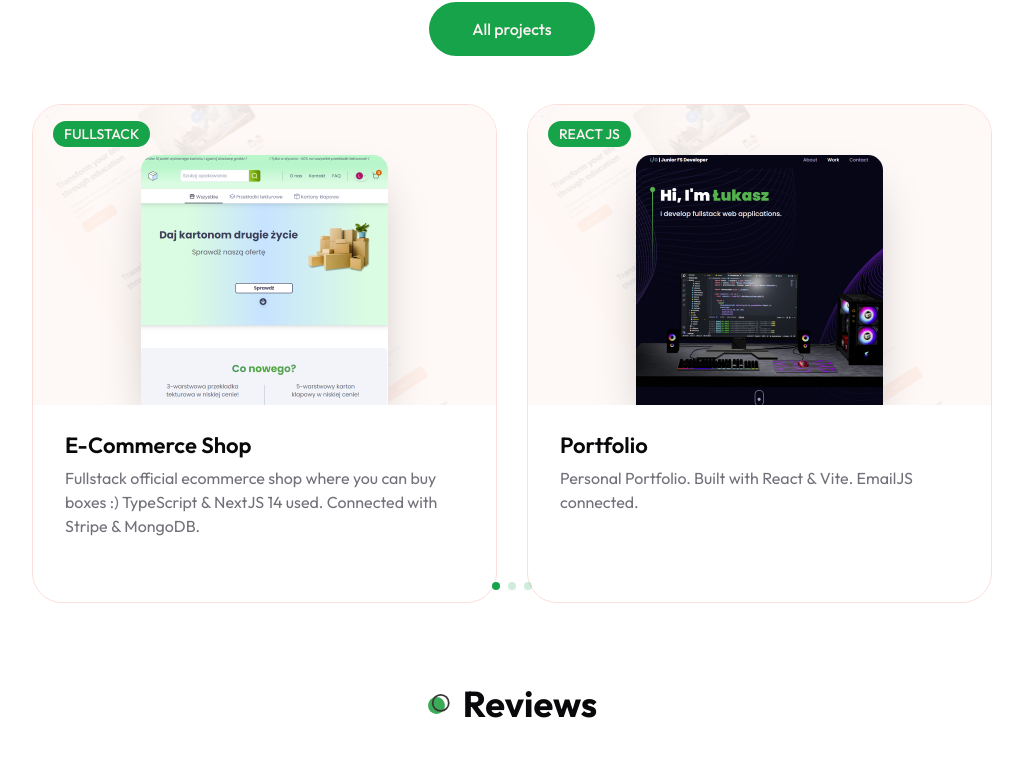
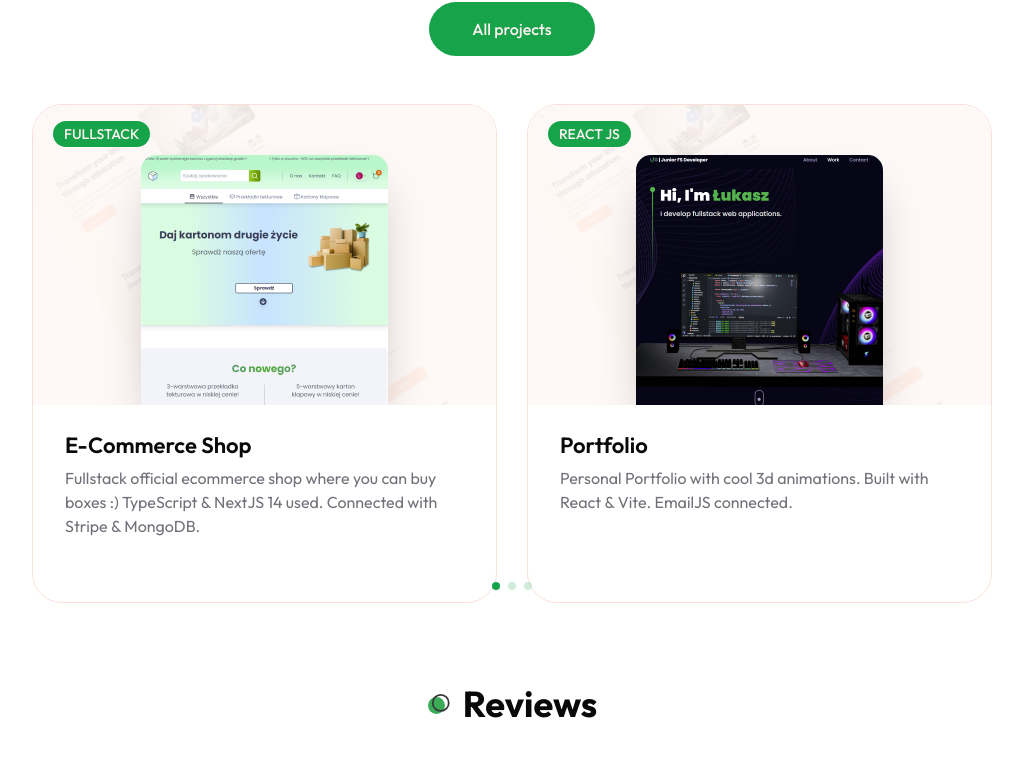
Before and after one commit to Cinamon88/new_portfolio_24, a Next.js app: page / in a window 1280 px wide. Shown: the part 3243-4020 px from the top of the page, without its empty margins (128-1151 px from the left). Built offline with nearby package versions, Linux system fonts and the light colour scheme.

Commit message:
adjust card for mobile

```diff
--- a/app/projects/page.jsx
+++ b/app/projects/page.jsx
@@ -17,7 +17,7 @@ const projectData = [
       image: '/work/2.png',
       category: 'react js',
       name: 'Portfolio',
-      description: 'Personal Portfolio. Built with React & Vite. EmailJS connected.',
+      description: 'Personal Portfolio with cool 3d animations. Built with React & Vite. EmailJS connected.',
       link: 'https://3dportfolio-liard.vercel.app/',
       github: 'https://github.com/Cinamon88/my_portfolio',
   },
--- a/components/ProjectCard.jsx
+++ b/components/ProjectCard.jsx
@@ -82,7 +82,7 @@ const ProjectCard = ({ project }) => {
             <div className="h-full px-8 py-6">
               <Badge className='uppercase text-sm font-medium mb-2 absolute top-4 left-5'>{project.category}</Badge>
               <h4 className="h4 mb-1">{project.name}</h4>
-              <p className="h-[70px] pb-16 md:h-[10px] md:pb-28 xl:pb-16 text-muted-foreground text-base">{project.description}</p>
+              <p className="h-[120px] pb-16 md:h-[10px] md:pb-28 xl:pb-16 text-muted-foreground text-base">{project.description}</p>
             </div>
         </Card>
     )
--- a/components/Work.jsx
+++ b/components/Work.jsx
@@ -23,7 +23,7 @@ const projectData = [
         image: '/work/2.png',
         category: 'react js',
         name: 'Portfolio',
-        description: 'Personal Portfolio. Built with React & Vite. EmailJS connected.',
+        description: 'Personal Portfolio with cool 3d animations. Built with React & Vite. EmailJS connected.',
         link: 'https://3dportfolio-liard.vercel.app/',
         github: 'https://github.com/Cinamon88/my_portfolio',
     },
```
